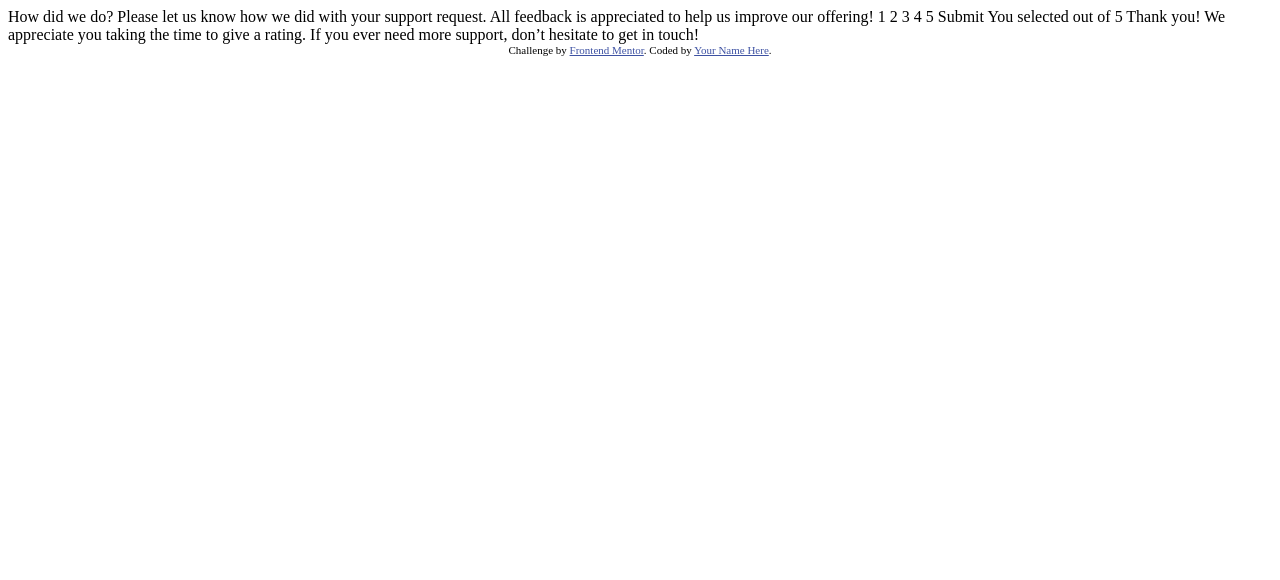
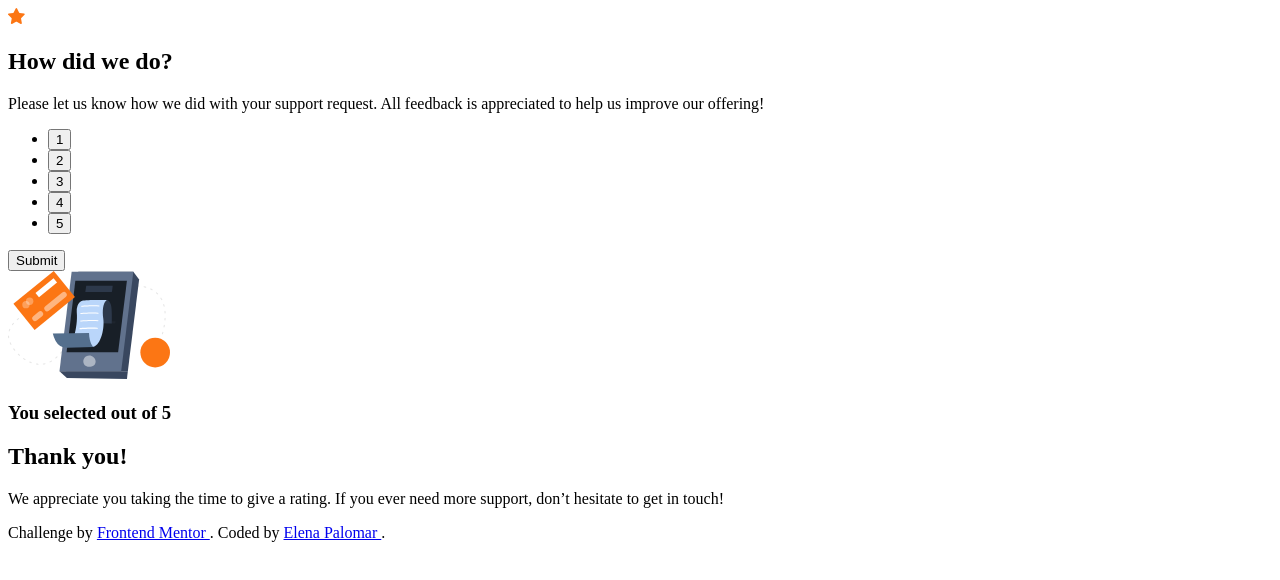
Before and after one commit to ElenaPalomar/interactive-rating, a plain HTML site: page index.html in a window 1280 px wide. Drawn offline with Linux system fonts and the light colour scheme.

Commit message:
add html structure

```diff
--- a/index.html
+++ b/index.html
@@ -1,49 +1,77 @@
 <!DOCTYPE html>
 <html lang="en">
-<head>
-  <meta charset="UTF-8">
-  <meta name="viewport" content="width=device-width, initial-scale=1.0"> <!-- displays site properly based on user's device -->
+  <head>
+    <meta charset="UTF-8" />
+    <meta name="viewport" content="width=device-width, initial-scale=1.0" />
+    <!-- displays site properly based on user's device -->
 
-  <link rel="icon" type="image/png" sizes="32x32" href="./images/favicon-32x32.png">
+    <link
+      rel="icon"
+      type="image/png"
+      sizes="32x32"
+      href="./images/favicon-32x32.png"
+    />
 
-  <title>Frontend Mentor | Interactive rating component</title>
+    <title>Interactive rating</title>
+  </head>
+  <body>
+    <main class="main">
+      <section class="landing">
+        <img src="./images/icon-star.svg" alt="Star icon" class="start" />
+        <h1 class="title">How did we do?</h1>
+        <p class="text">
+          Please let us know how we did with your support request. All feedback
+          is appreciated to help us improve our offering!
+        </p>
+        <form class="form">
+          <ul class="landing__list">
+            <li class="landing_item"><button class="btn js_btn">1</button></li>
+            <li class="landing_item"><button class="btn js_btn">2</button></li>
+            <li class="landing_item"><button class="btn js_btn">3</button></li>
+            <li class="landing_item"><button class="btn js_btn">4</button></li>
+            <li class="landing_item"><button class="btn js_btn">5</button></li>
+          </ul>
+          <button class="submit">Submit</button>
+        </form>
+      </section>
 
-  <!-- Feel free to remove these styles or customise in your own stylesheet 👍 -->
-  <style>
-    .attribution { font-size: 11px; text-align: center; }
-    .attribution a { color: hsl(228, 45%, 44%); }
-  </style>
-</head>
-<body>
+      <section class="thanks hidden">
+        <img
+          src="./images/illustration-thank-you.svg"
+          alt="Rating sent"
+          class="ratingSent"
+        />
+        <h3 class="selectedRating">
+          You selected
+          <span class="rating"></span>
+          out of 5
+        </h3>
+        <h2 class="title">Thank you!</h2>
+        <p class="text">
+          We appreciate you taking the time to give a rating. If you ever need
+          more support, don’t hesitate to get in touch!
+        </p>
+      </section>
+    </main>
 
-  <!-- Rating state start -->
-
-  How did we do?
-
-  Please let us know how we did with your support request. All feedback is appreciated
-  to help us improve our offering!
-
-  1 2 3 4 5
-
-  Submit
-
-  <!-- Rating state end -->
-
-  <!-- Thank you state start -->
-
-  You selected <!-- Add rating here --> out of 5
-
-  Thank you!
-
-  We appreciate you taking the time to give a rating. If you ever need more support,
-  don’t hesitate to get in touch!
-
-  <!-- Thank you state end -->
-
-
-  <div class="attribution">
-    Challenge by <a href="https://www.frontendmentor.io?ref=challenge" target="_blank">Frontend Mentor</a>.
-    Coded by <a href="#">Your Name Here</a>.
-  </div>
-</body>
+    <footer class="attribution">
+      Challenge by
+      <a
+        href="https://www.frontendmentor.io?ref=challenge"
+        class="attribution__links"
+        target="_blank"
+      >
+        Frontend Mentor
+      </a>
+      . Coded by
+      <a
+        href="https://github.com/ElenaPalomar"
+        class="attribution__links"
+        target="_blank"
+      >
+        Elena Palomar
+      </a>
+      .
+    </footer>
+  </body>
 </html>
```
